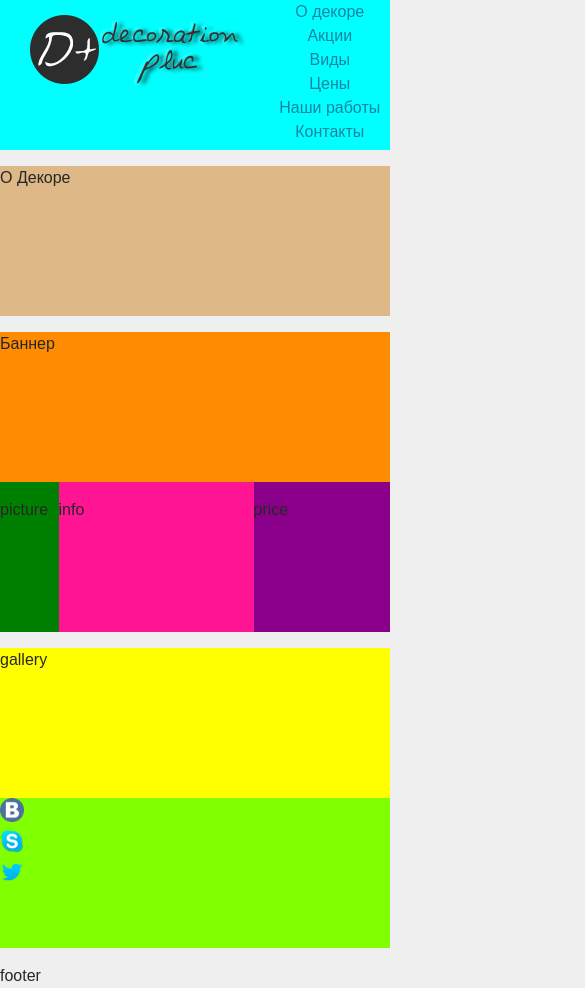
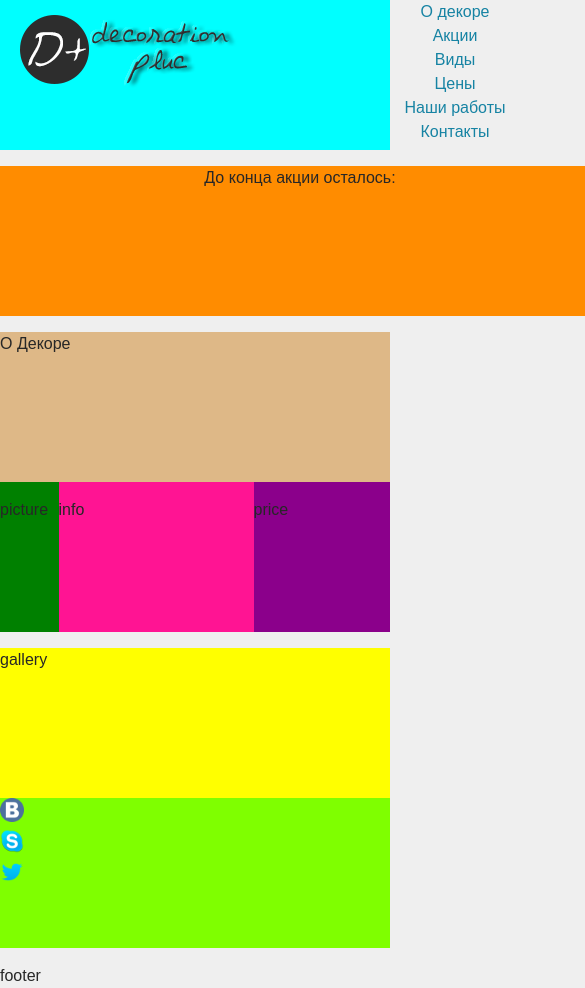
Before and after one commit to Khebnev/WebDC, a plain HTML site: page Index.html in a window 390 px wide. Shown: the whole page, 585 px wide, since content can reach past the window. Drawn offline with Linux system fonts and the light colour scheme.

Commit message:
header and banner

```diff
--- a/Index.html
+++ b/Index.html
@@ -10,34 +10,37 @@
 <header>
    <div class="header">
     <div class="mid">
-        <div class="order_now">
-
+        <div class="decorationplus">
+            <img src="Images/decorationplus.png">
         </div>
         <div class="topmenu" >
             <aside >
                 <div><a href="#aboutdecore">О декоре</a> </div>
-                <div><a href="#">Акции</a></div>
+                <div><a href="#banner">Акции</a></div>
                 <div><a href="#">Виды</a></div>
                 <div><a href="#">Цены</a></div>
                 <div><a href="#">Наши работы</a></div>
                 <div><a href="#">Контакты</a></div>
             </aside>
         </div>
-        <div class="decorationplus">
-            <img src="Images/decorationplus.png">
-        </div>
-    </div>
+     </div>
     </div>
 </header>
    </div>
     <main>
         <div width="100%">
+            <div class="banner"> <!-- 2 div'ка с баннером об акции -->
+              <div id="bannertext">
+                  <p><a name="banner">До конца акции осталось:</a></p>
+              </div>
+               <div class="bannertime">
+                   <script src="http://megatimer.ru/s/7296cb80a3f31d90d75c90198ef62748.js"></script>
+                </div>
+            </div>
             <div id="infodecor"> <!-- 1 div'ка о декоре -->
                 <p><a name="aboutdecore"></a>О Декоре</p>
             </div>
-            <div id="banner"> <!-- 2 div'ка с баннером об акции -->
-                <p>Баннер</p>
-            </div>
+
             <div class="wrapper">
 
                 <div class="s1"> <!-- виды "оточенто" (картинки) -->
--- a/Style.css
+++ b/Style.css
@@ -5,13 +5,13 @@ body {
 }
 /*Структура сайта*/
 div.mid {
-    width: 1000px;
+    width: 80%;
     margin: 0 auto;
     height: 150px;
 }
 div.header {
     background-color: aqua;
-
+    width: 100%;
 }
 main>div {
 
@@ -22,16 +22,20 @@ footer>div {
 }
 /*Шапка сайта*/
 .decorationplus {
-    height: 150px;
-}
-.order_now {
-    width: 100px;
+    height: auto;
+    float: left;
+    width: 50%;
+    position: relative;
+
 }
 
+
 div.topmenu {
-    float: right;
-    height: 30px;
+    float: left;
     text-align: center;
+    position: relative;
+    width: 50%;
+
 }
 div.topmenu  a{
     margin: 0 0 0 10px; color: #1683a3;
@@ -48,9 +52,15 @@ div.topmenu a:hover{
     background-color: burlywood;
     height: 150px;
 }
-#banner {
+.banner {
     background-color: darkorange;
     height: 150px;
+}
+#bannertext {
+    text-align: center;
+}
+#bannettime {
+    width: 50%;
 }
 div.wrapper {
     width: 100%;
@@ -99,7 +109,10 @@ div.gallery {
 }
 /*Адаптивный дизайн*/
 @media screen and (max-width: 999px) {
-	div.mid {width: 95%; }
-	div.block,div.block:nth-of-type(even) {width: 75%;  float: left; }
+	div.mid {min-width: 600px; }
+    div.banner {min-width: 600px}
 
 }
+@media screen and (max-width: 60%){
+	div.header {text-align: center;
+}
```
Also changed, not shown: Images/order_now.png (added), 1 other file.
